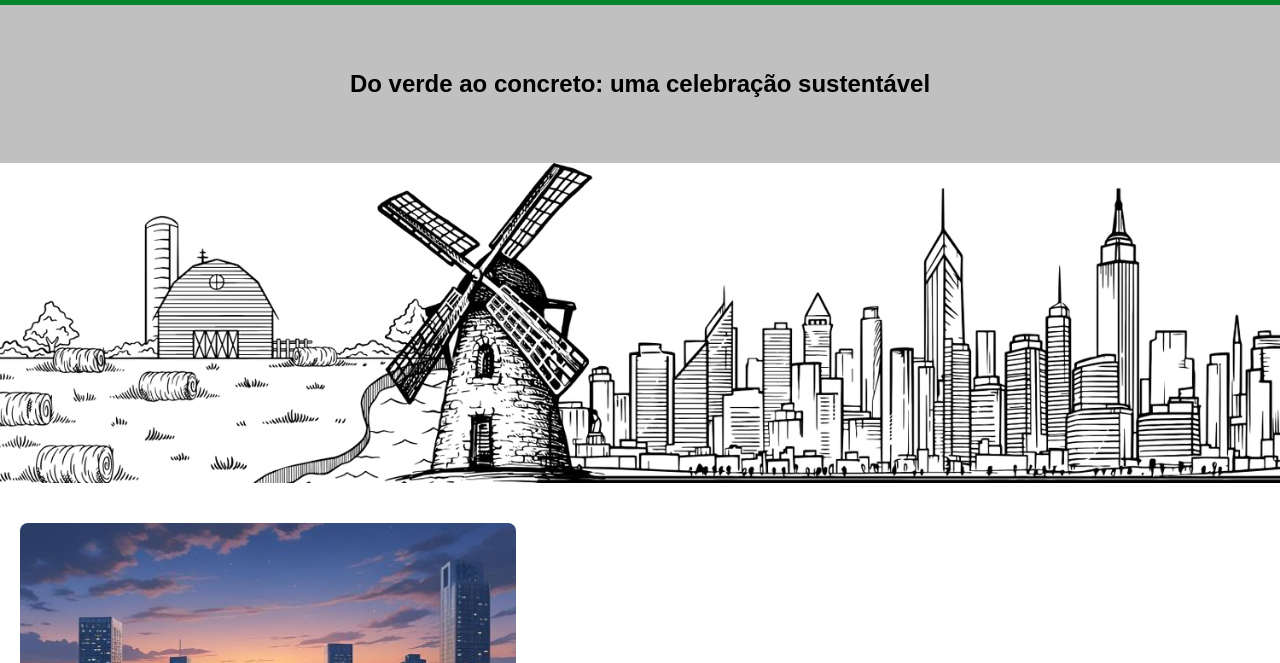
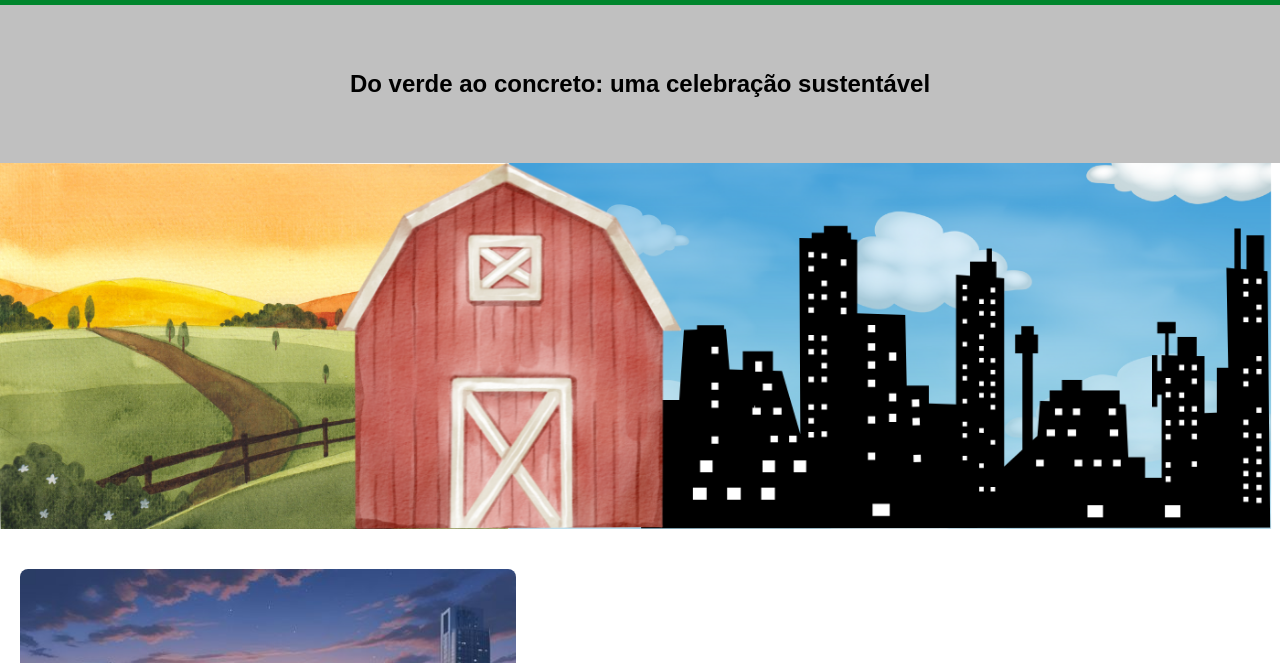
Before and after one commit to amandalemos2828/agrinho-2025, a plain HTML site: page index.html in a window 1280 px wide. Shown: the part 109-772 px from the top of the page. Drawn offline with Linux system fonts and the light colour scheme.

Commit message:
bannercolorido

```diff
--- a/index.html
+++ b/index.html
@@ -28,7 +28,7 @@
   </section>
 
   <section class="banner-principal">
-    <img src="banner.png" alt="Banner principal" />
+    <img src="bannercolorido.png" alt="Banner principal" />
   </section>
 
   <section class="conteudo invertido">
```
Also changed, not shown: bannercolorido.png (added).
